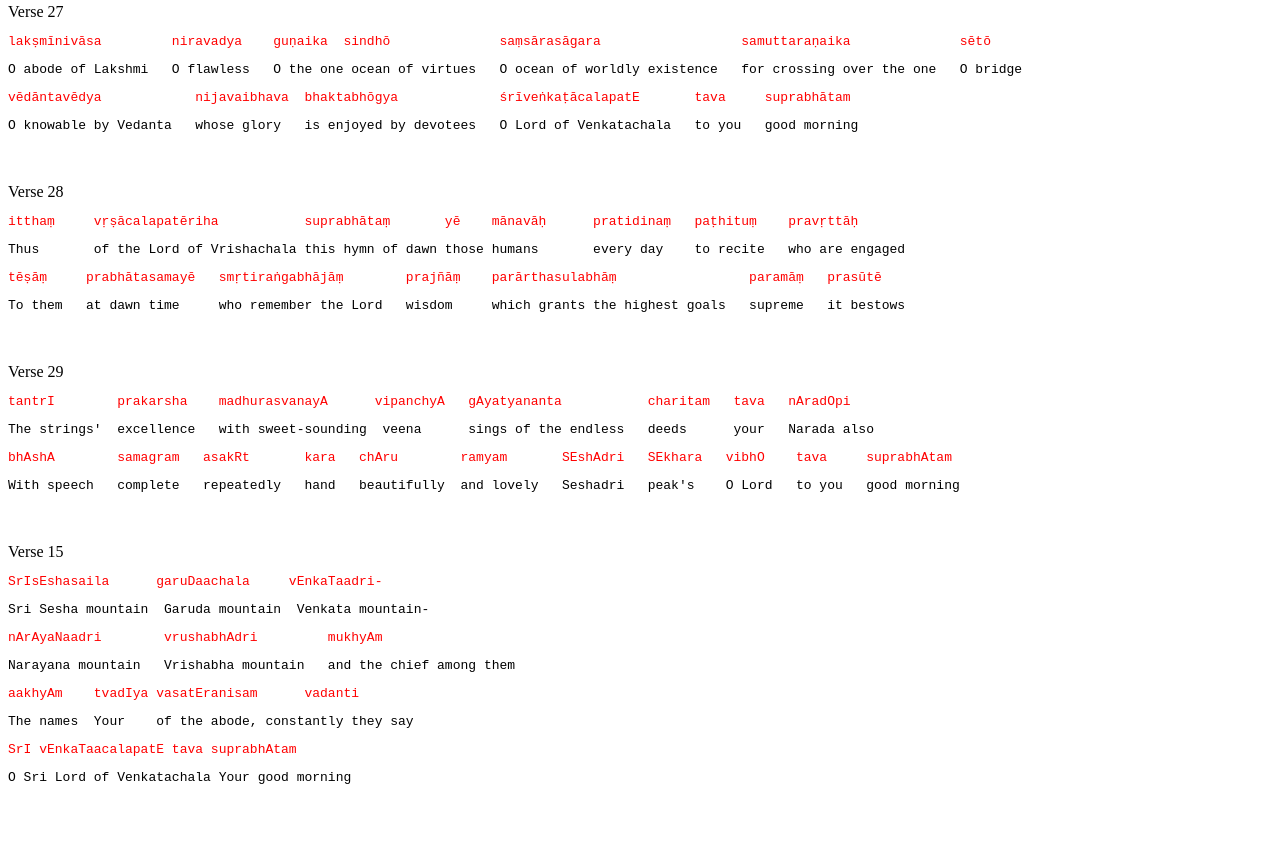
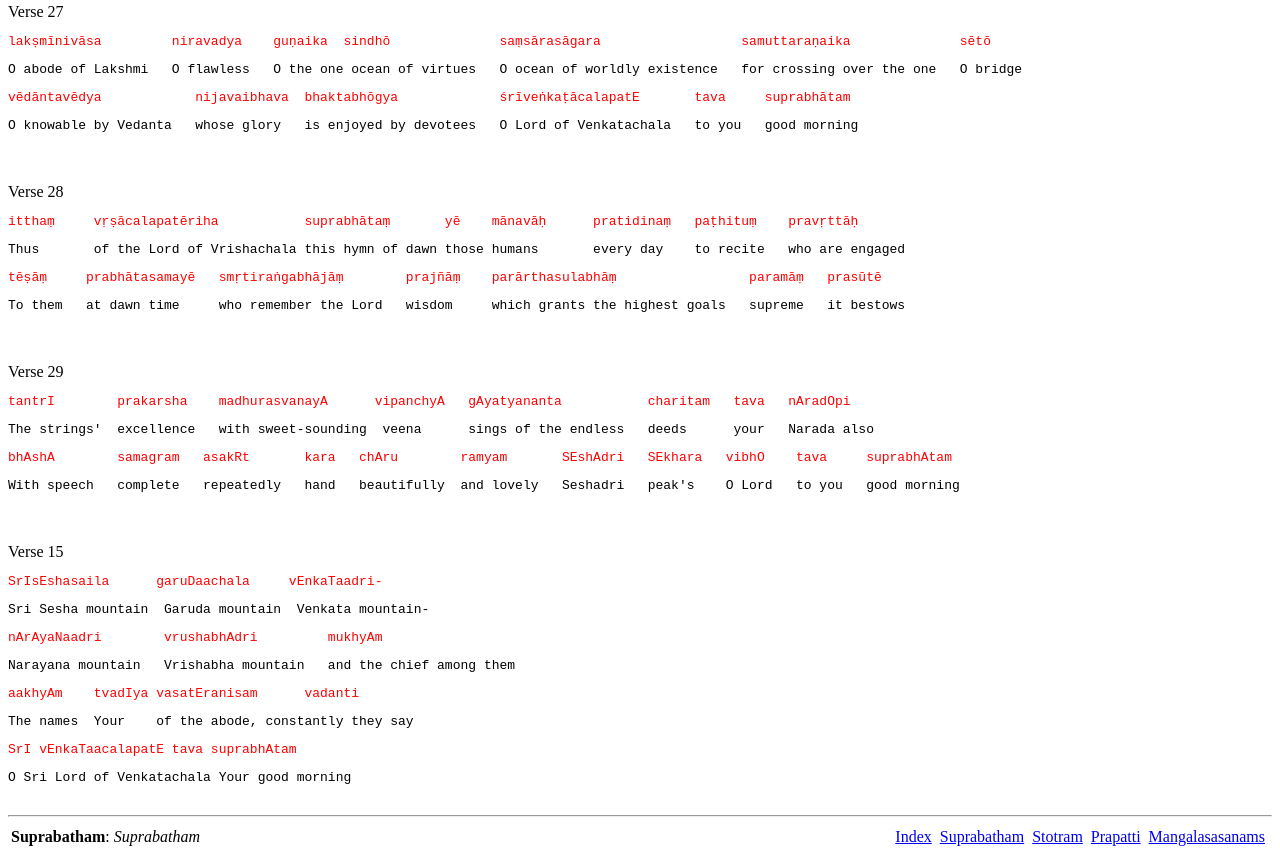
Before and after one commit to sripedia/ibiblio-www, an Eleventy site: page ebooks/suprabatham/foo.md in a window 1280 px wide. Shown: the part 5161-6018 px from the top of the page. Before the commit the page ends 5976 px from the top, so only its background shows below. Built offline with nearby package versions, Linux system fonts and the light colour scheme; Eleventy itself is replaced by a stand-in of ours; files that its build step writes are made by us from their sources.

Commit message:
added footer

```diff
--- a/_includes/ebooks/suprabatham/page.njk
+++ b/_includes/ebooks/suprabatham/page.njk
@@ -1,6 +1,9 @@
 <html lang="en" translate="no">
+<head>
 <meta name="google" content="notranslate">
 <Title>{{site }} {{ title }} {{ page }}</Title>
+</head>
+<body>
 <div align="justify">
   <table border="0" width="100%">
     <tr>
@@ -22,3 +25,25 @@
 
 <hr align=center>
 {{ content | safe }}
+<hr align=center>
+<div align="justify">
+  <table border="0" width="100%">
+    <tr>
+      <td width="45%">
+<b>Suprabatham</b>: <i>{{title}}</i> {{description}}
+
+      </td>
+      <td width="55%">
+        <p align="right">
+        <a href=".">Index</a>&nbsp;
+        <a href="suprabatham.html">Suprabatham</a>&nbsp;
+        <a href="stotram.html">Stotram</a>&nbsp;
+        <a href="prapatti.html">Prapatti</a>&nbsp;
+        <a href="mangalasasanams.html">Mangalasasanams</a>&nbsp;
+        </td>
+    </tr>
+  </table>
+</div>
+
+</body>
+</html>
```
